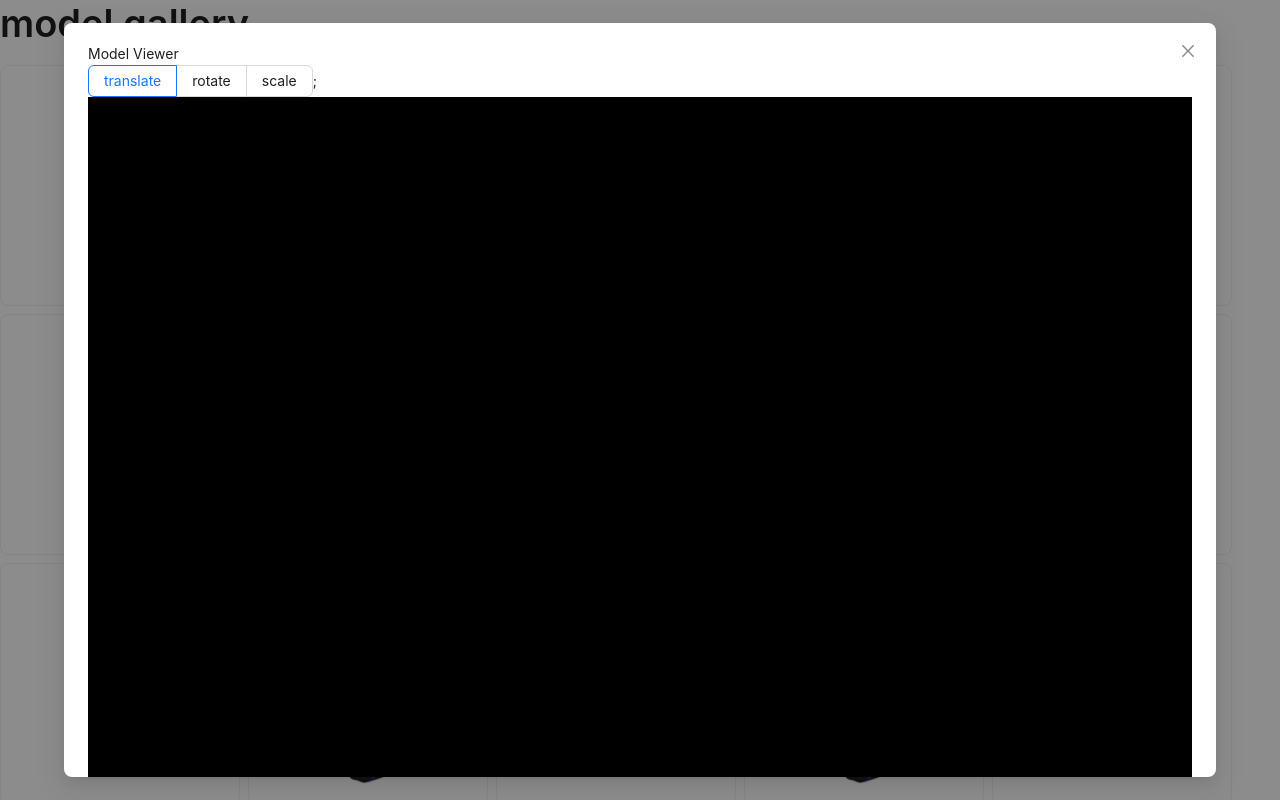
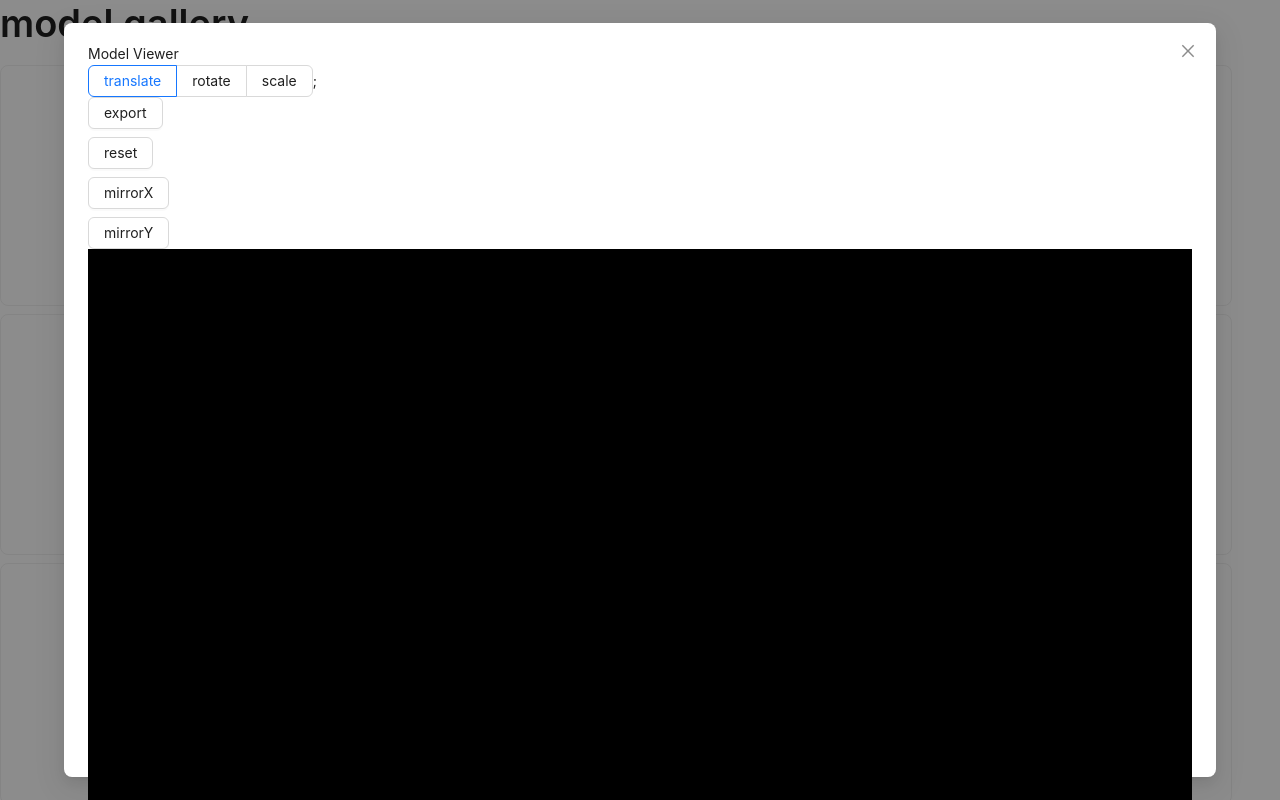
Before and after one commit to Tobepeter/three-gallery-demo, a React (Vite) app: page / in a window 1280 px wide. Both pictures are taken after a click on the element 120 px from the left and 185 px from the top of the page. Shown: the top 800 px of the page. Built offline with nearby package versions, Linux system fonts and the light colour scheme; no server answers.

Commit message:
feat: add actions

```diff
--- a/src/components/ModelPreview.tsx
+++ b/src/components/ModelPreview.tsx
@@ -24,6 +24,21 @@ export const ModelPreview: FC<ModelPreviewProps> = (props) => {
     threeCanvas.changeTfMode(event.target.value as TransformMode);
   };
 
+  const actions: Record<string, AnyFunction> = {
+    export: () => {
+      threeCanvas.export();
+    },
+    reset: () => {
+      threeCanvas.reset();
+    },
+    mirrorX: () => {
+      threeCanvas.mirrorX();
+    },
+    mirrorY: () => {
+      threeCanvas.mirrorY();
+    },
+  };
+
   return (
     <Modal
       open
@@ -40,8 +55,21 @@ export const ModelPreview: FC<ModelPreviewProps> = (props) => {
         <div className="text-xl">Model Viewer</div>
         <div style={{ height: '85vh' }} className="overflow-hidden relative mt-2" ref={canvasRootRef}>
           {/* <div className="absolute top-2 left-2 text-white text-lg">{desc}</div> */}
+
+          {/* transform mode controls */}
           <div className="absolute top-4 left-4">
             <Radio.Group options={options} defaultValue={'translate'} optionType="button" onChange={onModeChange} />;
+          </div>
+
+          {/* actions */}
+          <div className="absolute top-4 right-4">
+            <Space direction="vertical">
+              {Object.entries(actions).map(([key, action]) => (
+                <Button key={key} onClick={action}>
+                  {key}
+                </Button>
+              ))}
+            </Space>
           </div>
         </div>
       </div>
--- a/src/three/three-canvas.ts
+++ b/src/three/three-canvas.ts
@@ -206,10 +206,34 @@ export class ThreeCanvas {
     this.resize();
   }
 
+  reset() {
+    this.resetCamera();
+
+    if (this.model) {
+      this.model.position.set(0, 0, 0);
+      this.model.scale.set(1, 1, 1);
+      this.model.rotation.set(0, 0, 0);
+    }
+  }
+
   resetCamera() {
     const camera = this.camera;
     camera.position.set(0, 0, 2);
     camera.lookAt(0, 0, 0);
+  }
+
+  mirrorX() {
+    if (!this.model) {
+      return;
+    }
+    this.model.scale.x *= -1;
+  }
+
+  mirrorY() {
+    if (!this.model) {
+      return;
+    }
+    this.model.scale.y *= -1;
   }
 
   private render = () => {
```
